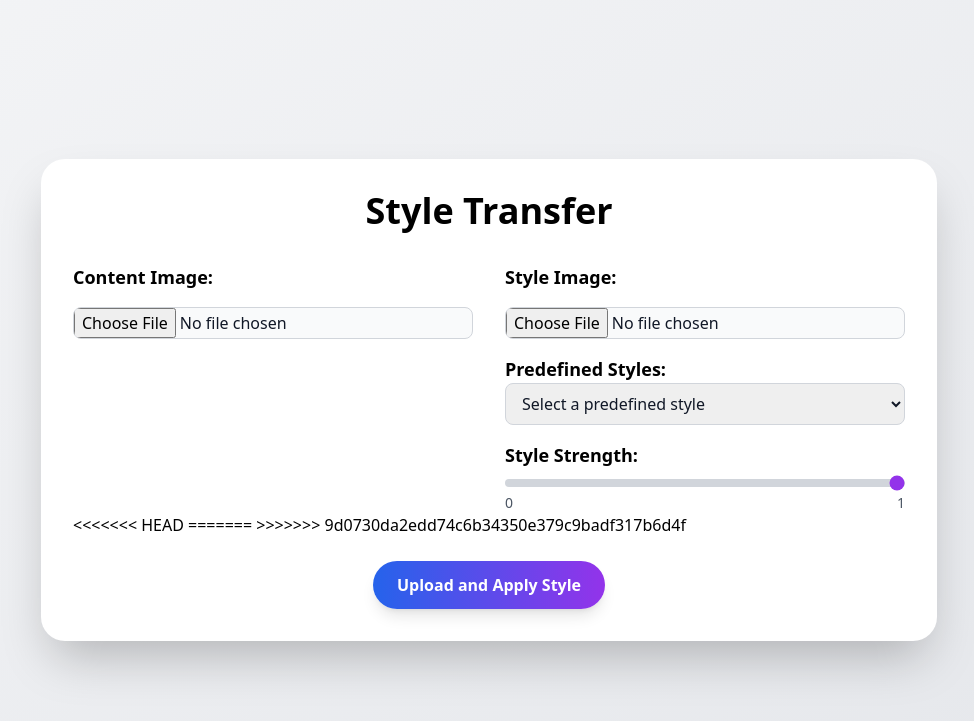
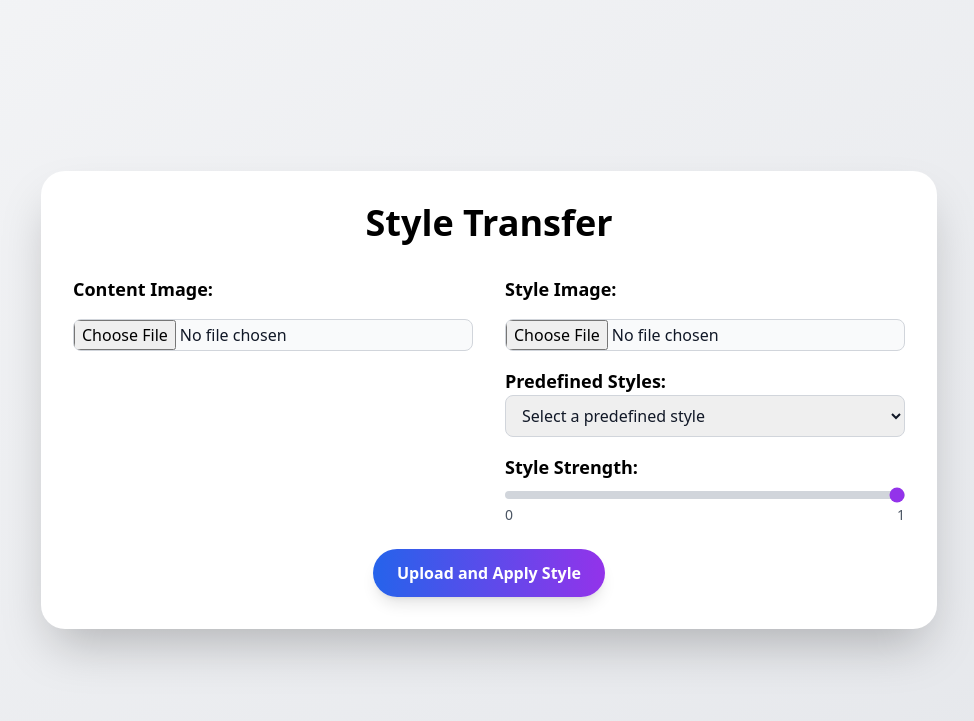
Before and after one commit to Abhijeet-KC/StyleTransferFrontEnd, a Flask app: page / in a window 1280 px wide. Shown: the top 721 px of the page, without its empty margins (151-1125 px from the left). Run offline with Flask 3, Linux system fonts and the light colour scheme; some libraries are stand-ins or nearby versions.

Commit message:
again conflict

```diff
--- a/templates/index.html
+++ b/templates/index.html
@@ -161,12 +161,6 @@
                     </div>
                 </div>
             </div>
-<<<<<<< HEAD
-=======
-            <!-- Hidden Input for Predefined Style -->
-            <input type="hidden" id="predefined-style-hidden" name="predefined_style_image">
-
->>>>>>> 9d0730da2edd74c6b34350e379c9badf317b6d4f
             <!-- Submit Button -->
             <div class="text-center mt-8">
                 <button
```
